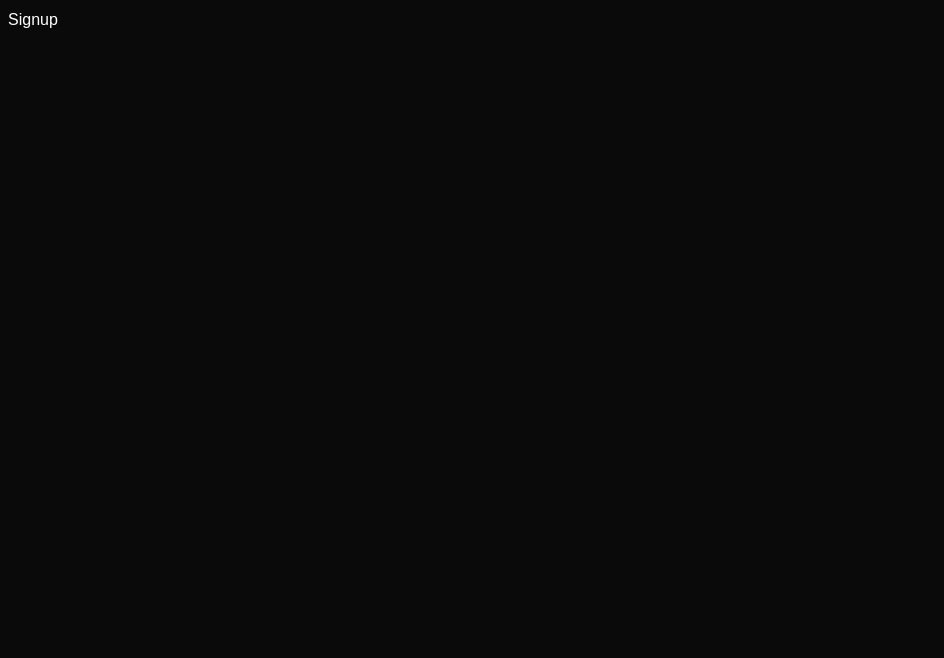
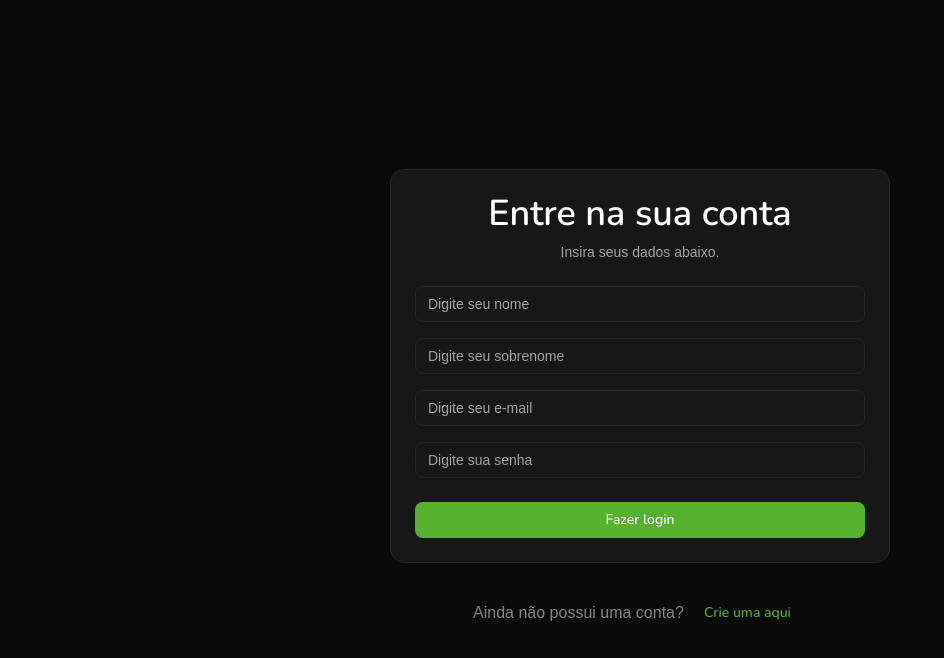
Before and after one commit to Alessandro-Vieira77/fintrack, a React (Vite) app: page /signup in a window 1280 px wide. Shown: the top 658 px of the page, without its empty margins (0-944 px from the left). Built offline with nearby package versions, Linux system fonts and the light colour scheme; a web font is replaced by a local one.

Commit message:
feat: add initial sign up page

```diff
--- /dev/null
+++ b/src/components/ui/card.jsx
@@ -0,0 +1,76 @@
+// eslint-disable-next-line no-unused-vars
+import * as React from 'react'
+
+import { cn } from '@/lib/utils'
+
+function Card({ className, ...props }) {
+  return (
+    <div
+      data-slot="card"
+      className={cn(
+        'bg-card text-card-foreground flex flex-col gap-6 rounded-xl border py-6 shadow-sm',
+        className,
+      )}
+      {...props}
+    />
+  )
+}
+
+function CardHeader({ className, ...props }) {
+  return (
+    <div
+      data-slot="card-header"
+      className={cn(
+        '@container/card-header grid auto-rows-min grid-rows-[auto_auto] items-start gap-2 px-6 has-data-[slot=card-action]:grid-cols-[1fr_auto] [.border-b]:pb-6',
+        className,
+      )}
+      {...props}
+    />
+  )
+}
+
+function CardTitle({ className, ...props }) {
+  return (
+    <div
+      data-slot="card-title"
+      className={cn('leading-none font-semibold', className)}
+      {...props}
+    />
+  )
+}
+
+function CardDescription({ className, ...props }) {
+  return (
+    <div
+      data-slot="card-description"
+      className={cn('text-muted-foreground text-sm', className)}
+      {...props}
+    />
+  )
+}
+
+function CardAction({ className, ...props }) {
+  return (
+    <div
+      data-slot="card-action"
+      className={cn('col-start-2 row-span-2 row-start-1 self-start justify-self-end', className)}
+      {...props}
+    />
+  )
+}
+
+function CardContent({ className, ...props }) {
+  return <div data-slot="card-content" className={cn('px-6', className)} {...props} />
+}
+
+function CardFooter({ className, ...props }) {
+  return (
+    <div
+      data-slot="card-footer"
+      className={cn('flex items-center px-6 [.border-t]:pt-6', className)}
+      {...props}
+    />
+  )
+}
+
+export { Card, CardAction, CardContent, CardDescription, CardFooter, CardHeader, CardTitle }
--- /dev/null
+++ b/src/components/ui/input.jsx
@@ -0,0 +1,22 @@
+// eslint-disable-next-line no-unused-vars
+import * as React from 'react'
+
+import { cn } from '@/lib/utils'
+
+function Input({ className, type, ...props }) {
+  return (
+    <input
+      type={type}
+      data-slot="input"
+      className={cn(
+        'file:text-foreground placeholder:text-muted-foreground selection:bg-primary selection:text-primary-foreground dark:bg-input/30 border-input h-9 w-full min-w-0 rounded-md border bg-transparent px-3 py-1 text-base shadow-xs transition-[color,box-shadow] outline-none file:inline-flex file:h-7 file:border-0 file:bg-transparent file:text-sm file:font-medium disabled:pointer-events-none disabled:cursor-not-allowed disabled:opacity-50 md:text-sm',
+        'focus-visible:border-ring focus-visible:ring-ring/50 focus-visible:ring-[3px]',
+        'aria-invalid:ring-destructive/20 dark:aria-invalid:ring-destructive/40 aria-invalid:border-destructive',
+        className,
+      )}
+      {...props}
+    />
+  )
+}
+
+export { Input }
--- a/src/index.css
+++ b/src/index.css
@@ -208,7 +208,6 @@
   --chart-3: oklch(72.27% 0.1502 60.58);
   --chart-4: oklch(61.93% 0.2029 312.74);
   --chart-5: oklch(61.18% 0.2093 6.14);
-
   --sidebar: oklch(0.985 0 0);
   --sidebar-foreground: oklch(0.145 0 0);
   --sidebar-primary: oklch(0.205 0 0);
--- a/src/pages/Login.jsx
+++ b/src/pages/Login.jsx
@@ -1,6 +1,6 @@
 function Login() {
   return (
-    <div>
+    <div className="flex h-screen w-screen items-center justify-center">
       <h1 className="m-2">Login</h1>
     </div>
   )
--- a/src/pages/Signup.jsx
+++ b/src/pages/Signup.jsx
@@ -1,7 +1,42 @@
+import { Link } from 'react-router'
+
+import { Button } from '@/components/ui/button'
+import {
+  Card,
+  CardContent,
+  CardDescription,
+  CardFooter,
+  CardHeader,
+  CardTitle,
+} from '@/components/ui/card'
+import { Input } from '@/components/ui/input'
+
 function Signup() {
   return (
-    <div>
-      <h1 className="m-2">Signup</h1>
+    <div className="flex h-screen w-screen flex-col items-center justify-center gap-8">
+      <Card className="w-[500px]">
+        <CardHeader className="text-center">
+          <CardTitle className="text-4xl">Entre na sua conta</CardTitle>
+          <CardDescription>Insira seus dados abaixo.</CardDescription>
+        </CardHeader>
+        <CardContent className="space-y-4">
+          <Input placeholder="Digite seu nome" />
+          <Input placeholder="Digite seu sobrenome" />
+          <Input placeholder="Digite seu e-mail" />
+          <Input type="password" placeholder="Digite sua senha" />
+        </CardContent>
+        <CardFooter>
+          <Button className="w-full">Fazer login</Button>
+        </CardFooter>
+      </Card>
+      <div className="flex items-center gap-1">
+        <p className="opacity-50">Ainda não possui uma conta? </p>
+        <Button variant="link" asChild>
+          <Link to={'/login'} className="text-primary">
+            Crie uma aqui
+          </Link>
+        </Button>
+      </div>
     </div>
   )
 }
```
